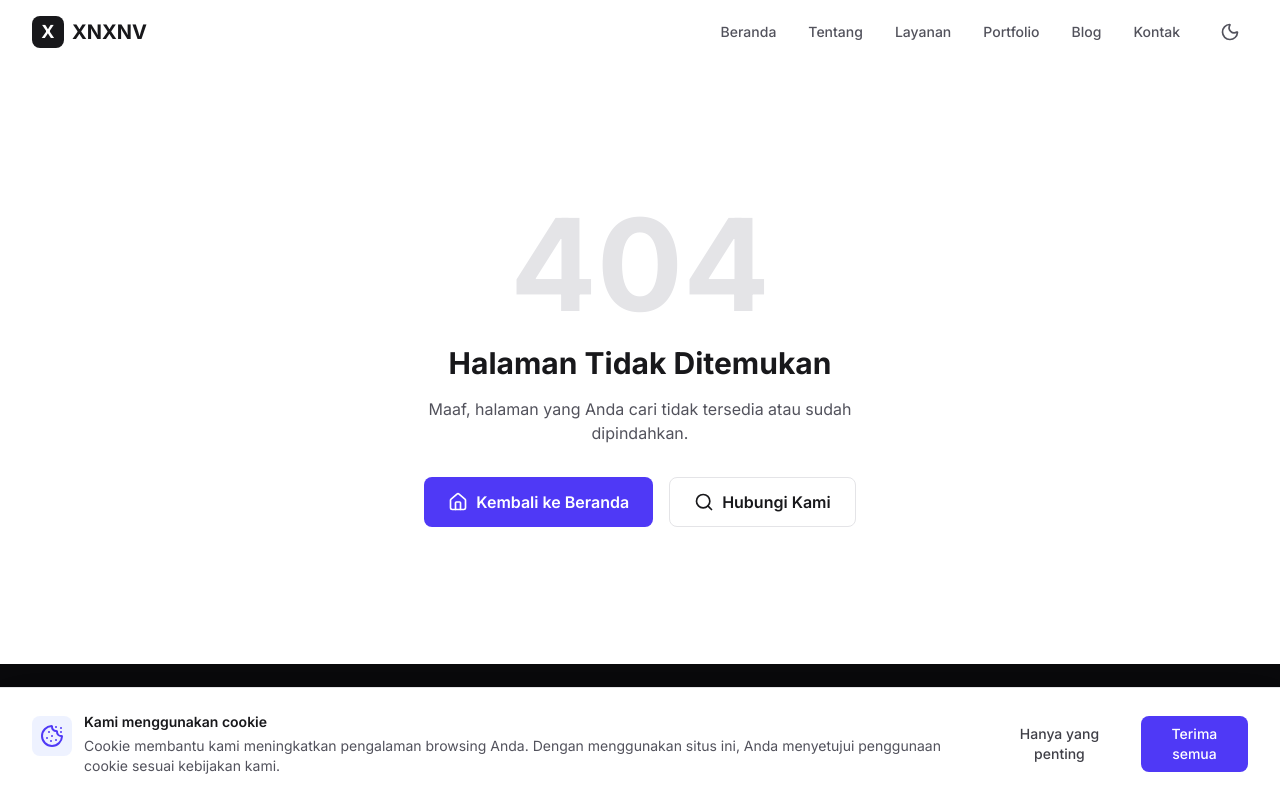
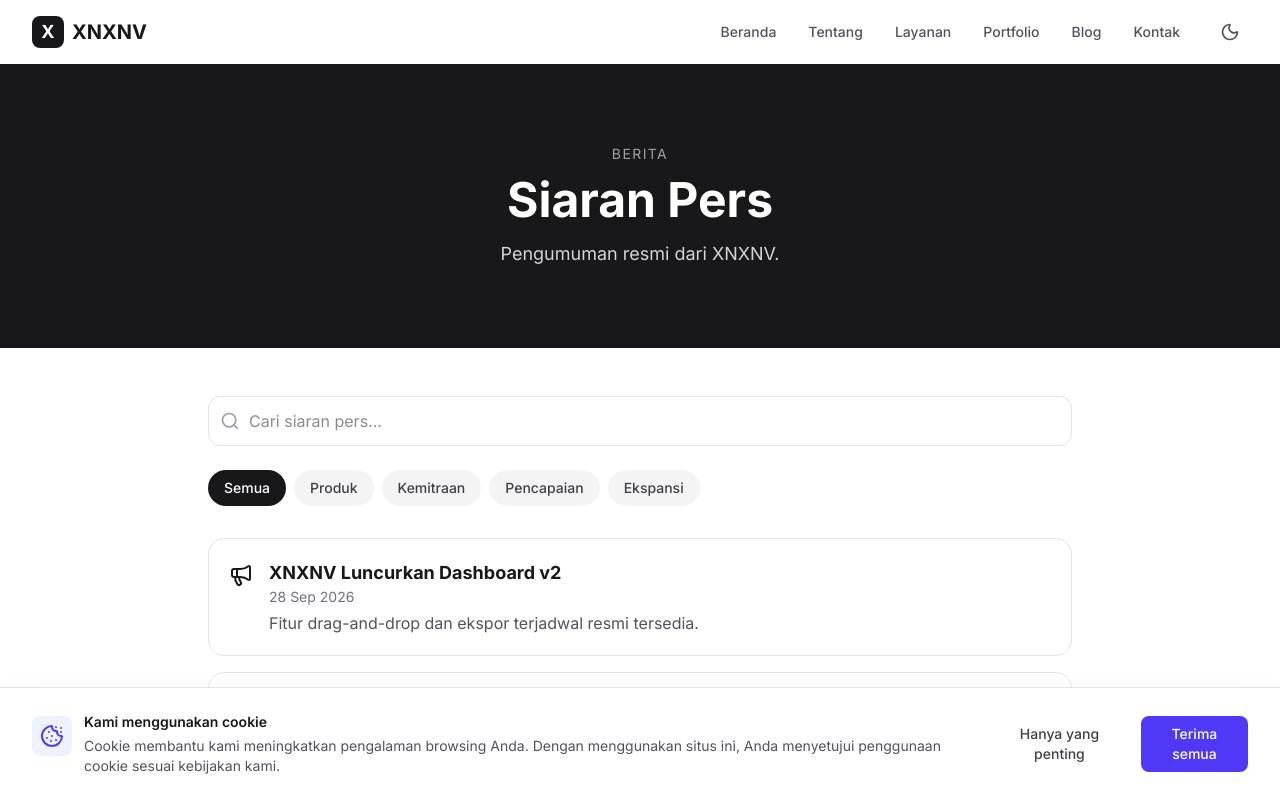
Before and after one commit to aryaapriawann-dev/XNXNV, a Next.js app: page /news/press in a window 1280 px wide. Before the commit this address had no page. Shown: the top 798 px of the page. Built offline with nearby package versions, Linux system fonts and the light colour scheme.

Commit message:
feat(news): add Press page

```diff
--- /dev/null
+++ b/src/app/news/press/page.tsx
@@ -0,0 +1,41 @@
+"use client";
+import { useMemo, useState } from "react";
+import Link from "next/link";
+import { Search, Megaphone, ChevronRight } from "lucide-react";
+const SIARAN = [
+  { id: "1", judul: "XNXNV Luncurkan Dashboard v2", tanggal: "28 Sep 2026", kategori: "produk", isi: "Fitur drag-and-drop dan ekspor terjadwal resmi tersedia." },
+  { id: "2", judul: "Kemitraan 5 Kampus Baru", tanggal: "15 Sep 2026", kategori: "kemitraan", isi: "Program magang diperluas ke 5 kampus di Jawa dan Sumatra." },
+  { id: "3", judul: "Raih 10.000 Pelanggan", tanggal: "1 Sep 2026", kategori: "pencapaian", isi: "Tonggak pelanggan ke-10 ribu dirayakan bersama tim." },
+  { id: "4", judul: "Buka Kantor Makassar", tanggal: "18 Agu 2026", kategori: "ekspansi", isi: "Kantor keenam melayani Indonesia Timur." },
+  { id: "5", judul: "Sertifikasi ISO 27001", tanggal: "5 Agu 2026", kategori: "pencapaian", isi: "Komitmen keamanan informasi tersertifikasi." },
+  { id: "6", judul: "AI Copywriter Beta Dibuka", tanggal: "20 Jul 2026", kategori: "produk", isi: "1.000 pengguna pertama diundang mencoba gratis." },
+];
+const CATS = [{ id: "all", label: "Semua" }, { id: "produk", label: "Produk" }, { id: "kemitraan", label: "Kemitraan" }, { id: "pencapaian", label: "Pencapaian" }, { id: "ekspansi", label: "Ekspansi" }] as const;
+export default function PressReleasePage() {
+  const [q, setQ] = useState(""); const [cat, setCat] = useState<string>("all");
+  const f = useMemo(() => SIARAN.filter((s) => (cat === "all" || s.kategori === cat) && (s.judul + s.isi).toLowerCase().includes(q.toLowerCase())), [q, cat]);
+  return (
+    <div className="flex flex-col min-h-screen">
+      <section className="py-20 bg-zinc-900 text-white text-center"><div className="max-w-4xl mx-auto px-4">
+        <p className="text-sm uppercase tracking-widest text-zinc-400 mb-3">Berita</p>
+        <h1 className="text-4xl sm:text-5xl font-bold mb-4">Siaran Pers</h1>
+        <p className="text-lg text-zinc-300">Pengumuman resmi dari XNXNV.</p></div></section>
+      <section className="py-12 bg-white dark:bg-slate-950"><div className="max-w-4xl mx-auto px-4">
+        <div className="relative mb-6"><Search className="absolute left-3 top-1/2 -translate-y-1/2 h-5 w-5 text-zinc-400" />
+          <input value={q} onChange={(e) => setQ(e.target.value)} placeholder="Cari siaran pers..."
+            className="w-full pl-10 pr-4 py-3 rounded-xl border border-zinc-200 dark:border-slate-700 bg-white dark:bg-slate-900 text-zinc-900 dark:text-white" /></div>
+        <div className="flex flex-wrap gap-2 mb-8">{CATS.map((c) => (
+          <button key={c.id} onClick={() => setCat(c.id)} className={`px-4 py-2 rounded-full text-sm font-medium transition-colors ${cat === c.id ? "bg-zinc-900 text-white dark:bg-white dark:text-zinc-900" : "bg-zinc-100 text-zinc-700 dark:bg-slate-800 dark:text-zinc-300"}`}>{c.label}</button>))}</div>
+        <ul className="space-y-4">{f.map((s) => (
+          <li key={s.id} className="flex items-start gap-4 p-5 rounded-2xl border border-zinc-200 dark:border-slate-800 bg-white dark:bg-slate-900">
+            <Megaphone className="h-6 w-6 text-zinc-900 dark:text-white shrink-0 mt-1" />
+            <div><h2 className="text-lg font-bold text-zinc-900 dark:text-white">{s.judul}</h2>
+              <p className="text-sm text-zinc-500 mb-1">{s.tanggal}</p>
+              <p className="text-zinc-600 dark:text-zinc-400">{s.isi}</p></div>
+          </li>))}</ul>
+        {f.length === 0 && <p className="text-center text-zinc-500 py-12">Tidak ada siaran yang cocok.</p>}
+        <div className="flex justify-center mt-12"><Link href="/news/videos" className="inline-flex items-center gap-2 px-6 py-3 bg-zinc-900 text-white rounded-full font-semibold hover:bg-zinc-700 transition-colors">Video Berita <ChevronRight className="h-5 w-5" /></Link></div>
+      </div></section>
+    </div>
+  );
+}
```
